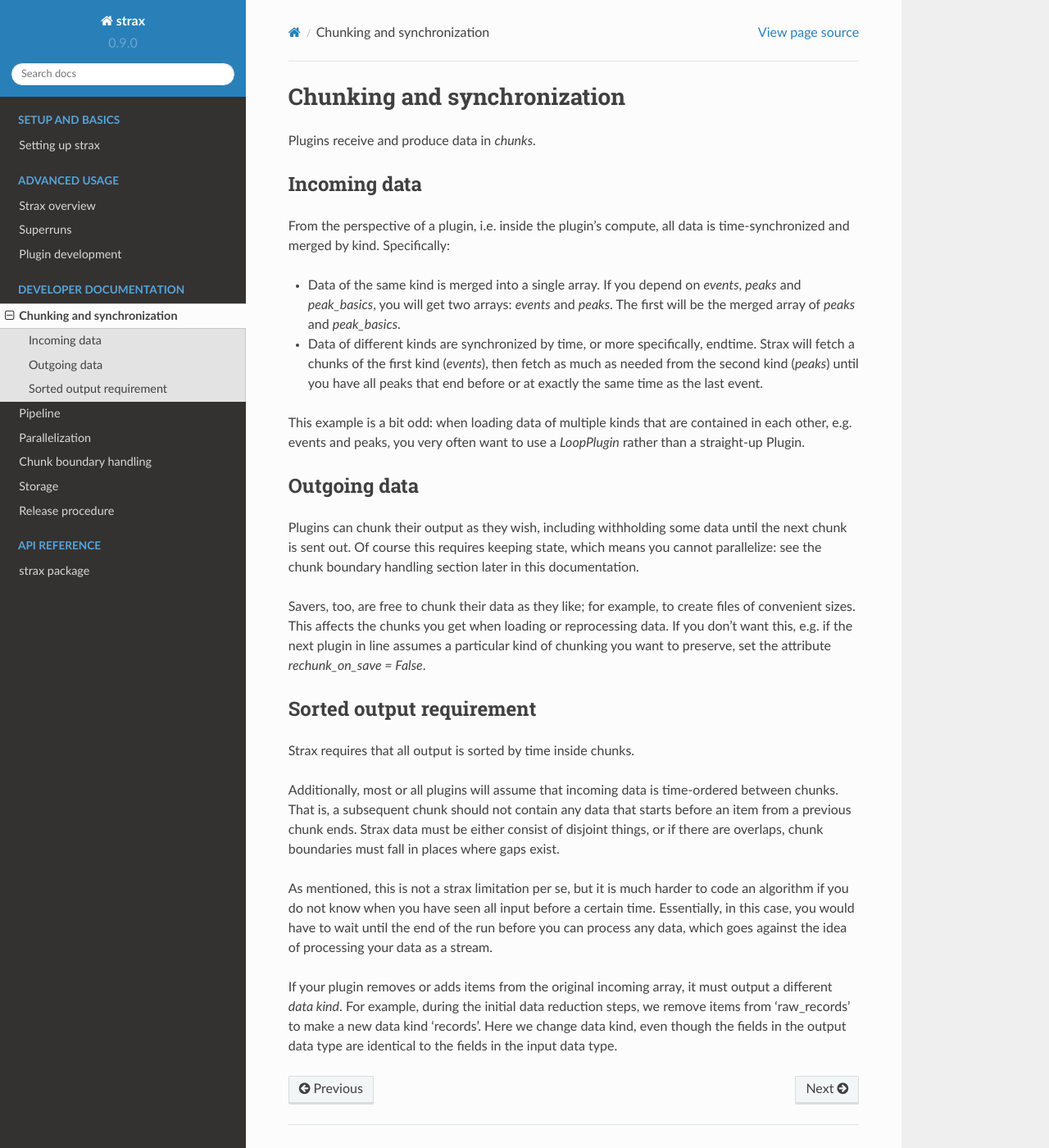
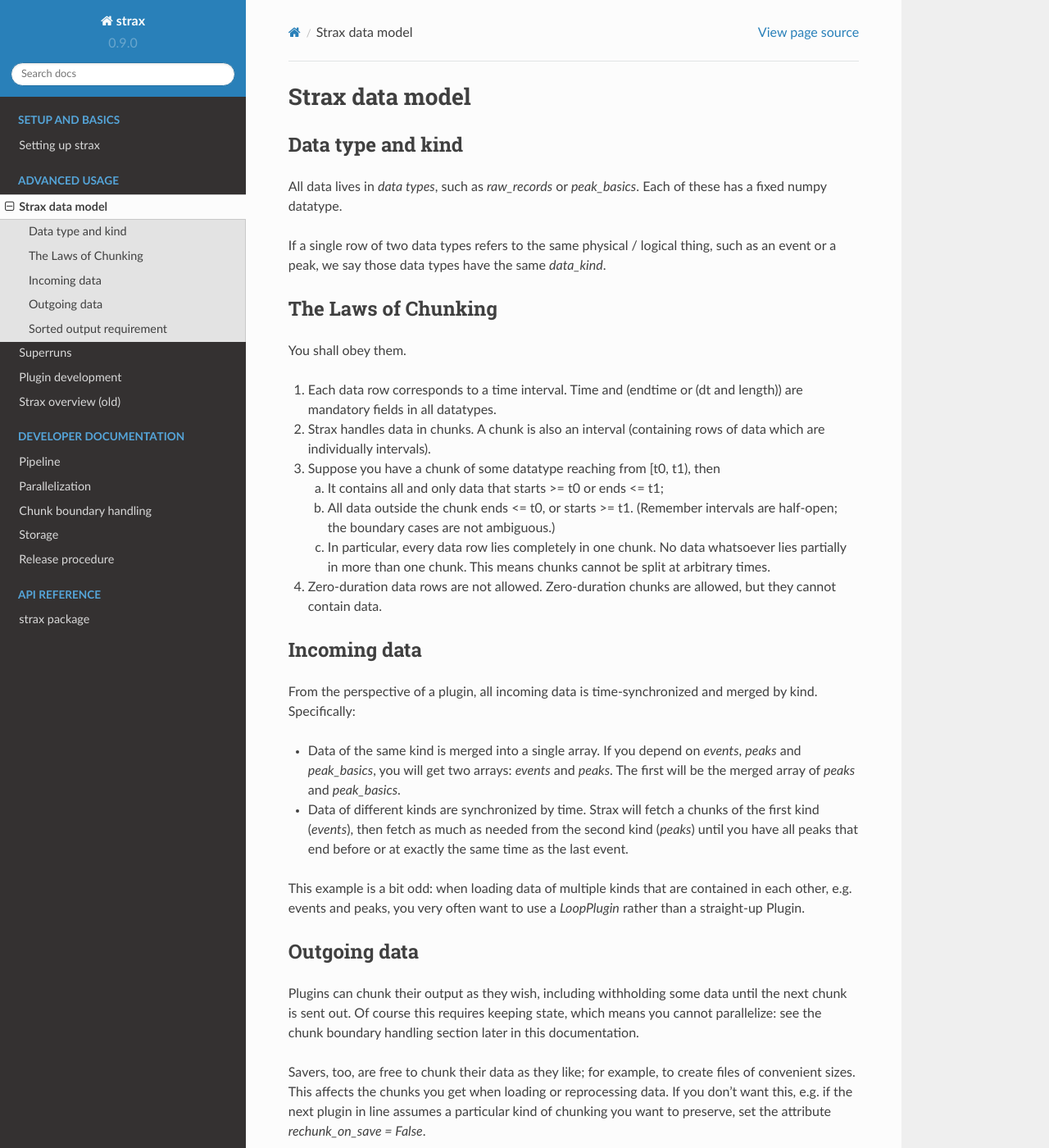
Before and after one commit to AxFoundation/strax, a Sphinx documentation site: the page built from docs/source/advanced/chunking.rst, in a window 1280 px wide and 1400 px high. Shown: the whole window at 82% size. Built offline with Sphinx 7.4.7 and the Read the Docs theme 2.0.0, drawn with Linux system fonts in a browser that asks for light colours; some of the changed text lies outside the part shown.

Commit message:
Add the Laws of Chunking to docs
...really though, the docs need a more thorough update

```diff
--- a/docs/source/developer/chunking.rst
+++ b/docs/source/advanced/chunking.rst
@@ -1,13 +1,35 @@
-Chunking and synchronization
-============================
-Plugins receive and produce data in *chunks*.
+Strax data model
+=================
+
+Data type and kind
+-------------------
+
+All data lives in *data types*, such as `raw_records` or `peak_basics`. Each of these has a fixed numpy datatype.
+
+If a single row of two data types refers to the same physical / logical thing, such as an event or a peak, we say those data types have the same `data_kind`.
+
+
+The Laws of Chunking
+---------------------
+You shall obey them.
+
+1. Each data row corresponds to a time interval. Time and (endtime or (dt and length)) are mandatory fields in all datatypes.
+2. Strax handles data in chunks. A chunk is also an interval (containing rows of data which are individually intervals).
+3. Suppose you have a chunk of some datatype reaching from [t0, t1), then
+
+   a. It contains all and only data that starts >= t0 or ends <= t1;
+   b. All data outside the chunk ends <= t0, or starts >= t1. (Remember intervals are half-open; the boundary cases are not ambiguous.)
+   c. In particular, every data row lies completely in one chunk. No data whatsoever lies partially in more than one chunk. This means chunks cannot be split at arbitrary times.
+
+4. Zero-duration data rows are not allowed. Zero-duration chunks are allowed, but they cannot contain data.
+
 
 Incoming data
 -------------
-From the perspective of a plugin, i.e. inside the plugin's compute, all data is time-synchronized and merged by kind. Specifically:
+From the perspective of a plugin, all incoming data is time-synchronized and merged by kind. Specifically:
 
 * Data of the same kind is merged into a single array. If you depend on `events`, `peaks` and `peak_basics`, you will get two arrays: `events` and `peaks`. The first will be the merged array of `peaks` and `peak_basics`.
-* Data of different kinds are synchronized by time, or more specifically, endtime. Strax will fetch a chunks of the first kind (`events`), then fetch as much as needed from the second kind (`peaks`) until you have all peaks that end before or at exactly the same time as the last event.
+* Data of different kinds are synchronized by time. Strax will fetch a chunks of the first kind (`events`), then fetch as much as needed from the second kind (`peaks`) until you have all peaks that end before or at exactly the same time as the last event.
 
 This example is a bit odd: when loading data of multiple kinds that are contained in each other, e.g. events and peaks, you very often want to use a `LoopPlugin` rather than a straight-up Plugin.
 
@@ -24,6 +46,6 @@ Strax requires that all output is sorted by time inside chunks.
 
 Additionally, most or all plugins will assume that incoming data is time-ordered between chunks. That is, a subsequent chunk should not contain any data that starts before an item from a previous chunk ends. Strax data must be either consist of disjoint things, or if there are overlaps, chunk boundaries must fall in places where gaps exist.
 
-As mentioned, this is not a strax limitation per se, but it is much harder to code an algorithm if you do not know when you have seen all input before a certain time. Essentially, in this case, you would have to wait until the end of the run before you can process any data, which goes against the idea of processing your data as a stream.
+It would have been much harder to code an algorithm if you do not know when you have seen all input before a certain time. Essentially you would have to wait until the end of the run before you can process any data, which goes against the idea of processing your data as a stream.
 
 If your plugin removes or adds items from the original incoming array, it must output a different *data kind*. For example, during the initial data reduction steps, we remove items from 'raw_records' to make a new data kind 'records'. Here we change data kind, even though the fields in the output data type are identical to the fields in the input data type.
--- a/docs/source/advanced/overview.rst
+++ b/docs/source/advanced/overview.rst
@@ -1,5 +1,5 @@
-Strax overview
-==============
+Strax overview (old)
+====================
 
 .. image:: architecture.svg
 
--- a/docs/source/index.rst
+++ b/docs/source/index.rst
@@ -30,15 +30,15 @@ You might also find these presentations useful:
     :maxdepth: 1
     :caption: Advanced usage
 
-    advanced/overview
+    advanced/chunking
     advanced/superrun
     advanced/plugin_dev
+    advanced/overview
 
 .. toctree::
     :maxdepth: 1
     :caption: Developer documentation
 
-    developer/chunking
     developer/pipeline
     developer/parallel
     developer/overlaps
```
